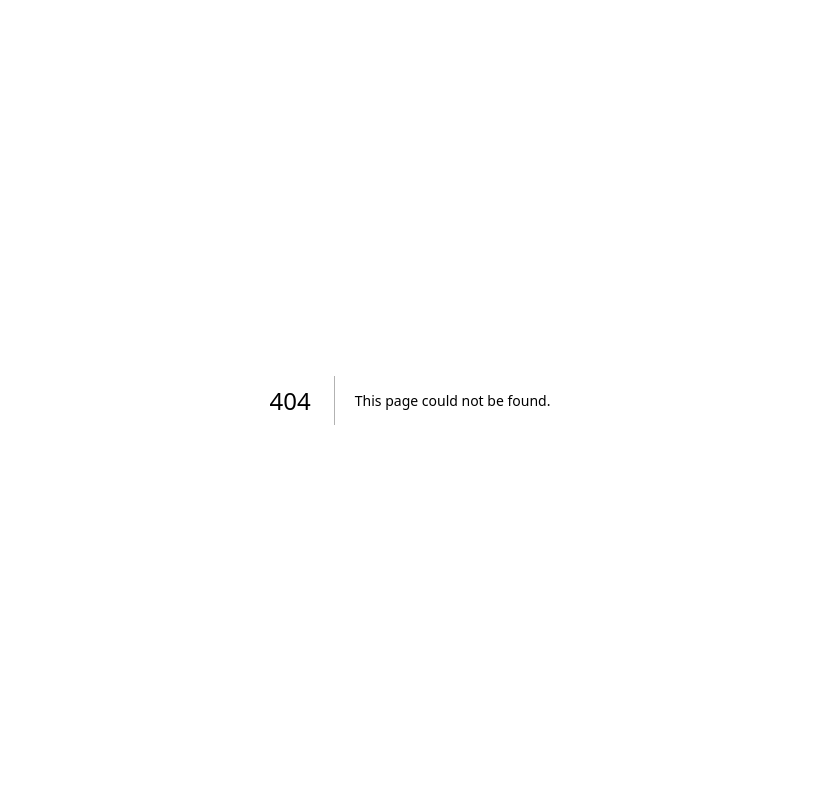
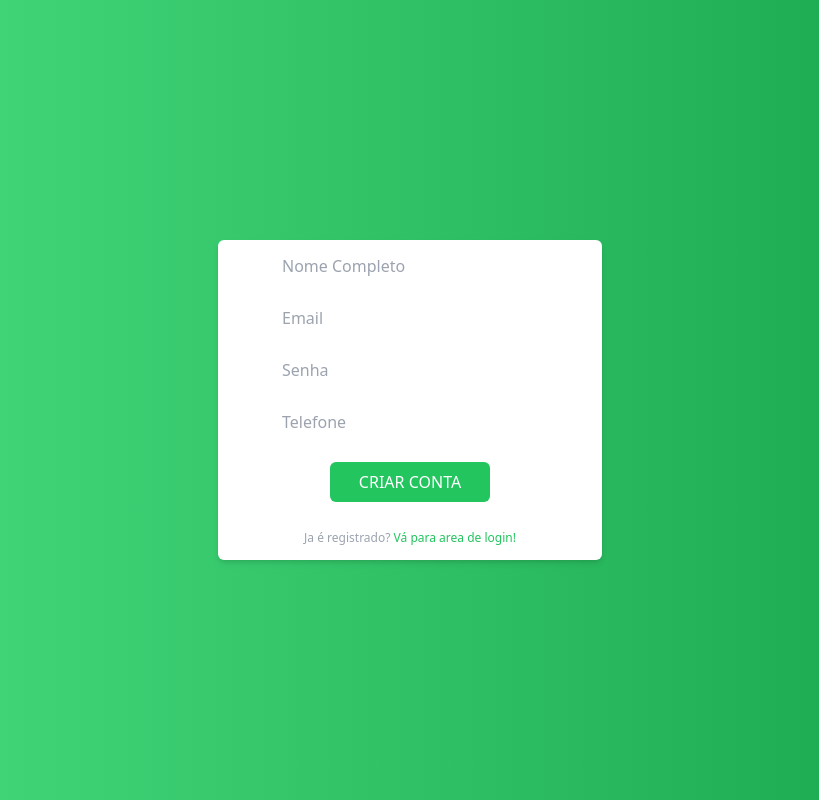
Before and after one commit to megaurso/contatcs-service-front-end, a Next.js app in the folder front/: page /register in a window 1280 px wide. Before the commit this address had no page. Shown: the whole page, without its empty margins (230-1049 px from the left). Built offline with nearby package versions, Linux system fonts and the light colour scheme.

Commit message:
feat:create my login and register front without functionalities

```diff
--- /dev/null
+++ b/front/src/components/cardLogin.tsx
@@ -0,0 +1,26 @@
+import Link from 'next/link';
+import { Inputs } from "./inputs"
+
+
+
+const CardLogin = () =>{
+
+    return(
+        <div className=" w-360px py-8p mx-auto">
+            <div className="rounded-md bg-white max-w-360px mx-auto mb-100px p-45 text-center shadow-md">
+                <form className="flex flex-col items-center justify-around w-96 h-60 ">
+                <Inputs className="outline-none bg-f2f2f2 w-64 border-0 mb-15px p-15 box-border text-14px " type="text" placeholder="Email"/>
+                <Inputs className="outline-none bg-f2f2f2 w-64 border-0 mb-15px p-15 box-border text-14px" type="password" placeholder="Senha"/>
+                <button className="uppercase outline-none bg-green-500 hover:bg-green-600 w-40 p-2 rounded-md border-0 p-15 text-white text-14px cursor-pointer">login</button>
+                <Link href="/register">
+                    <p className="mt-15 text-gray-400 text-xs">
+                        Não é registrado? <span className="text-green-500 no-underline">Crie uma conta agora!</span>
+                    </p>
+                </Link>
+                </form>
+            </div>
+        </div>
+    )
+}
+
+export default CardLogin
--- /dev/null
+++ b/front/src/components/cardRegister.tsx
@@ -0,0 +1,28 @@
+import Link from 'next/link';
+import { Inputs } from "./inputs"
+
+
+
+const CardRegister = () =>{
+
+    return(
+        <div className=" w-360px py-8p mx-auto">
+            <div className="rounded-md bg-white max-w-360px mx-auto mb-100px p-45 text-center shadow-md">
+                <form className="flex flex-col items-center justify-around w-96 h-80 ">
+                <Inputs className="outline-none bg-f2f2f2 w-64 border-0 mb-15px p-15 box-border text-14px " type="text" placeholder="Nome Completo"/>
+                <Inputs className="outline-none bg-f2f2f2 w-64 border-0 mb-15px p-15 box-border text-14px " type="text" placeholder="Email"/>
+                <Inputs className="outline-none bg-f2f2f2 w-64 border-0 mb-15px p-15 box-border text-14px" type="password" placeholder="Senha"/>
+                <Inputs className="outline-none bg-f2f2f2 w-64 border-0 mb-15px p-15 box-border text-14px " type="text" placeholder="Telefone"/>
+                <button className="uppercase outline-none bg-green-500 hover:bg-green-600 w-40 p-2 rounded-md border-0 p-15 text-white text-14px cursor-pointer">Criar conta</button>
+                <Link href="/login">
+                    <p className="mt-15 text-gray-400 text-xs">
+                        Ja é registrado? <span className="text-green-500 no-underline">Vá para area de login!</span>
+                    </p>
+                </Link>
+                </form>
+            </div>
+        </div>
+    )
+}
+
+export default CardRegister
--- /dev/null
+++ b/front/src/components/inputs.tsx
@@ -0,0 +1,11 @@
+export interface iInputsProps{
+    placeholder: string,
+    type: string,
+    className:string
+}
+
+export const Inputs = ({placeholder,type,className}: iInputsProps) =>{
+    return (
+        <input placeholder={placeholder} type={type} className={className}/>
+    )
+}
--- a/front/src/pages/index.tsx
+++ b/front/src/pages/index.tsx
@@ -1,12 +1,26 @@
-import Image from 'next/image'
-import { Inter } from 'next/font/google'
+import { contactData } from "@/schemas/contacts.schema"
+import api from "@/services/api"
+import { GetServerSideProps, NextPage } from "next"
 
-const inter = Inter({ subsets: ['latin'] })
+interface HomeProps {
+  contacts: contactData[]
+}
 
-export default function Home() {
+// export const getServerSideProps: GetServerSideProps =async () => {
+//   const res = await api.get<contactData[]>("/contacts")
+
+//   return {
+//     props:{contacts: res.data}
+//   }
+// }
+
+const Home:NextPage<HomeProps> = ({contacts}) => {
+  console.log(contacts)
   return (
     <main>
       <h1>hi</h1>
     </main>
   )
 }
+
+export default Home
--- /dev/null
+++ b/front/src/pages/login.tsx
@@ -0,0 +1,15 @@
+import CardLogin from "@/components/cardLogin"
+
+
+
+const Login =()=>{
+    return(
+        <div className='flex items-center justify-center h-screen w-screen bg-gradient-to-r from-green-400 to-green-600 font-roboto antialiased'>
+            <main>
+                <CardLogin/>
+            </main>
+        </div>
+    )
+}
+
+export default Login
--- /dev/null
+++ b/front/src/pages/register.tsx
@@ -0,0 +1,13 @@
+import CardRegister from "@/components/cardRegister"
+
+const Register =()=>{
+    return(
+        <div className='flex items-center justify-center h-screen w-screen bg-gradient-to-r from-green-400 to-green-600 font-roboto antialiased'>
+            <main>
+                <CardRegister/>
+            </main>
+        </div>
+    )
+}
+
+export default Register
--- /dev/null
+++ b/front/src/services/api.ts
@@ -0,0 +1,8 @@
+import axios from "axios"
+
+const api = axios.create({
+    baseURL: "http://localhost:3000",
+    timeout: 5000
+})
+
+export default api
```
Also changed, not shown: front/src/schemas/contacts.schema.ts (added, +11 -0 lines), front/src/schemas/loginUser.schemas.ts (added, +8 -0 lines).
